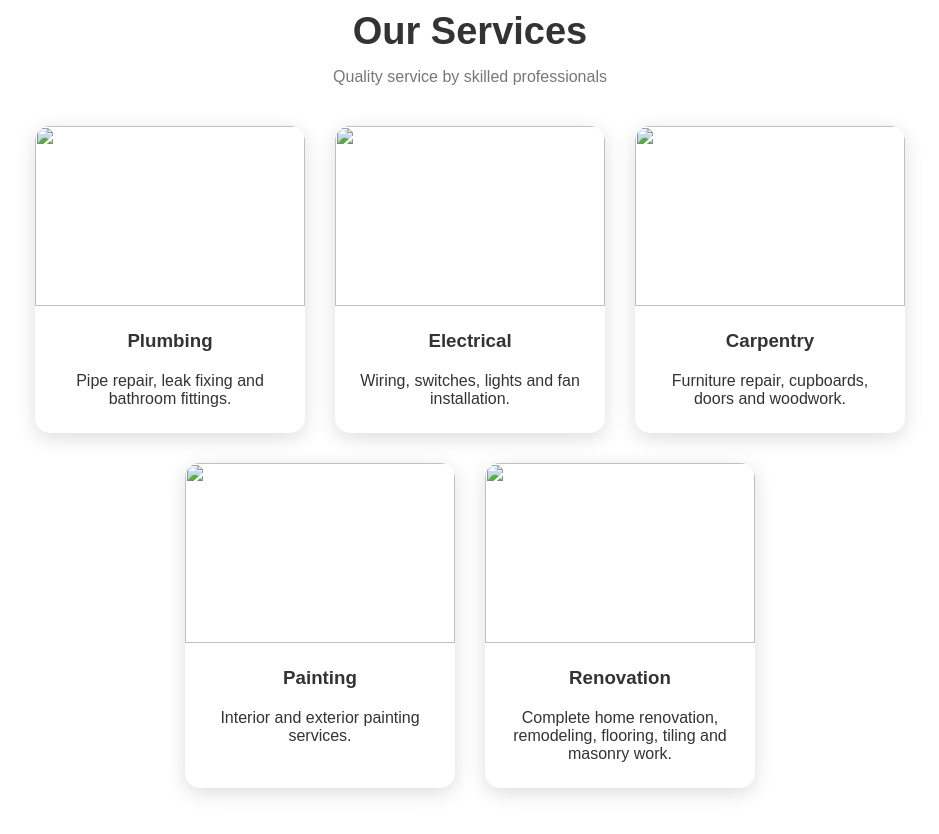
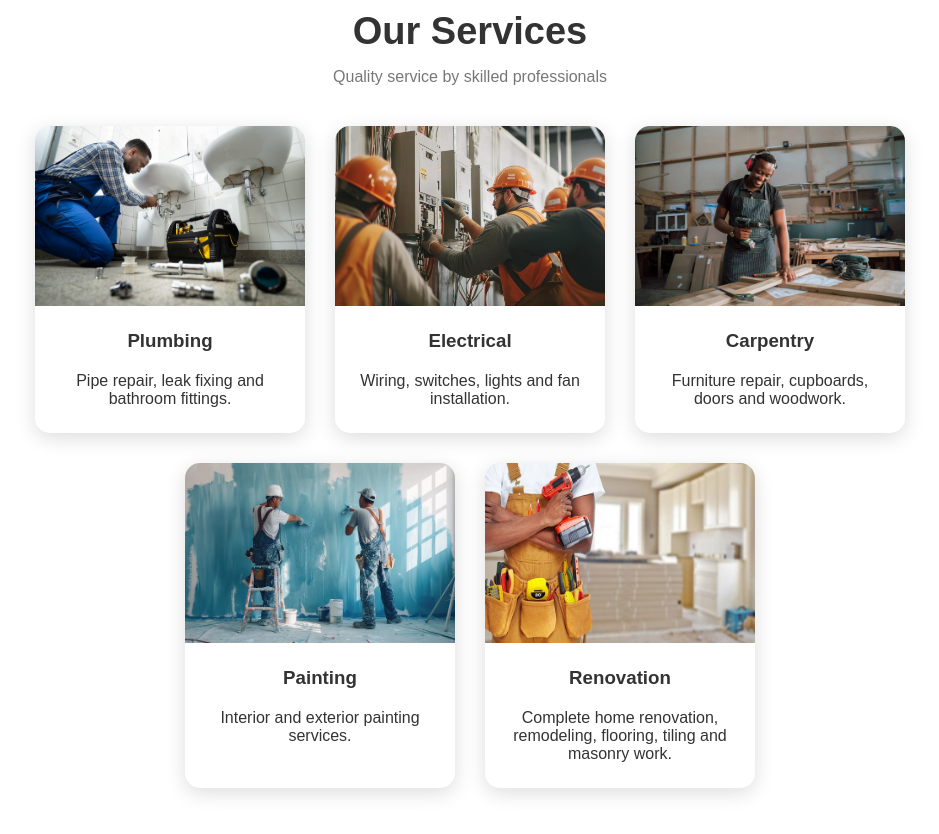
Before and after one commit to syedaafreen26356-ui/Homefix-website, a plain HTML site: page index.html in a window 1280 px wide. Shown: the part 880-1714 px from the top of the page, without its empty margins (170-1109 px from the left). Drawn offline with Linux system fonts and the light colour scheme; files whose address does not match are found by name.

Commit message:
Fix HTML encoding issues in index.html

```diff
--- a/index.html
+++ b/index.html
@@ -65,33 +65,33 @@ Quality service by skilled professionals
 <div class="service-container">
 
 <div class="service-card">
-<img src="images/plumbing.jpg">
+<img src="plumbing.jpg">
 <h3>Plumbing</h3>
 <p>Pipe repair, leak fixing and bathroom fittings.</p>
 </div>
 
 
 <div class="service-card">
-<img src="images/pic.jpeg">
+<img src="pic.jpeg">
 <h3>Electrical</h3>
  <p>Wiring, switches, lights and fan installation.</p>
 </div>
 
 <div class="service-card">
-<img src="images/carpenter.jpeg">
+<img src="carpenter.jpeg">
 <h3>Carpentry</h3>
  <p>Furniture repair, cupboards, doors and woodwork.</p>
 </div>
 
 <div class="service-card">
-<img src="images/painting.avif">
+<img src="painting.avif">
 <h3>Painting</h3>
  <p>Interior and exterior painting services.</p>
 </div>
 
 
 <div class="service-card">
-<img src="images/reparing.jpg">
+<img src="reparing.jpg">
 <h3>Renovation</h3>
   <p>Complete home renovation, remodeling, flooring, tiling and masonry work. </p>
 </div>
```
